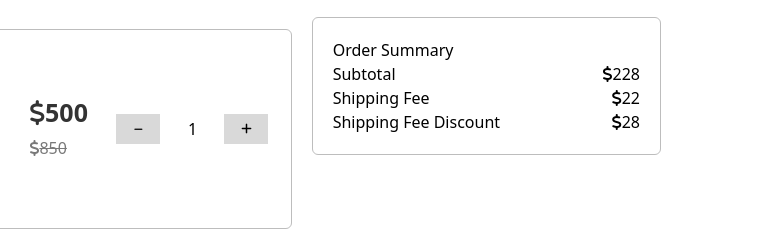
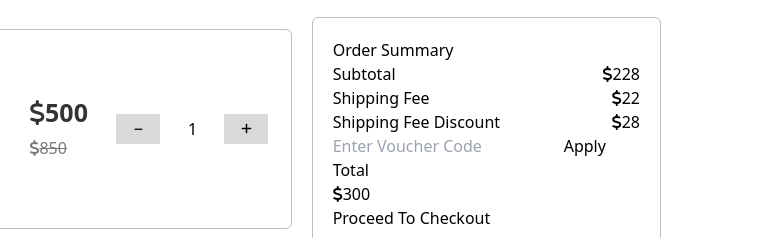
Before and after one commit to wemaxIT-dev/we-shope-tailwind, a website: page web-cart-page.html in a window 1280 px wide. Shown: the part 264-502 px from the top of the page, 523-1280 px from the left. Drawn offline with Linux system fonts and the light colour scheme.

Commit message:
order total amount

```diff
--- a/web-cart-page.html
+++ b/web-cart-page.html
@@ -264,6 +264,15 @@
                             <p>Shipping Fee Discount</p>
                             <span><i class="fa-solid fa-dollar-sign"></i>28</span>
                         </div>
+                        <div class="flex">
+                            <input type="text" placeholder="Enter Voucher Code">
+                            <button class="capitalize" type="submit">Apply</button>
+                        </div>
+                        <div>
+                            <p>Total</p>
+                            <p><i class="fa-solid fa-dollar-sign"></i>300</p>
+                        </div>
+                        <button type="submit">Proceed To Checkout</button>
                     </div>
                 </div>
             </div>
```
